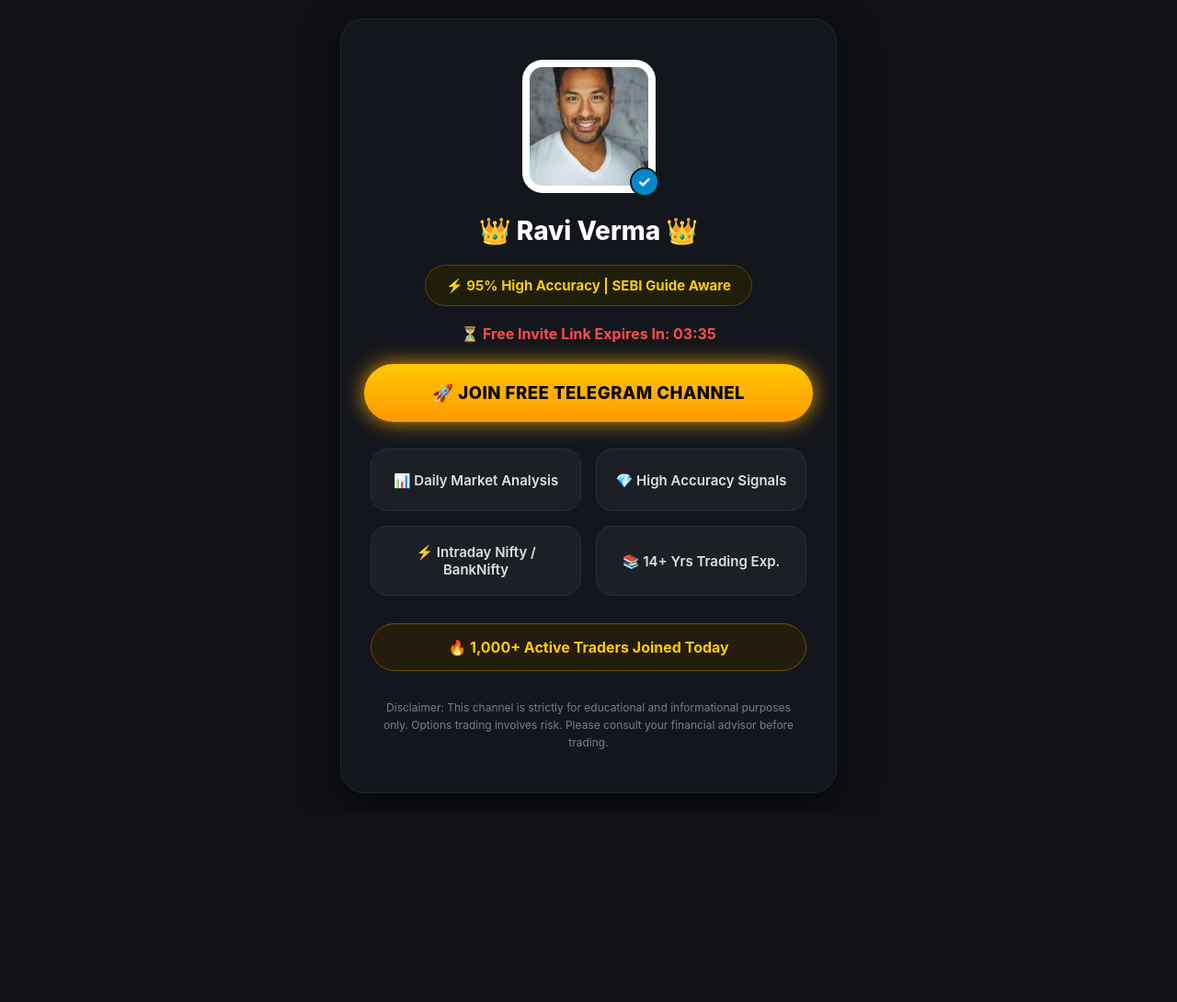
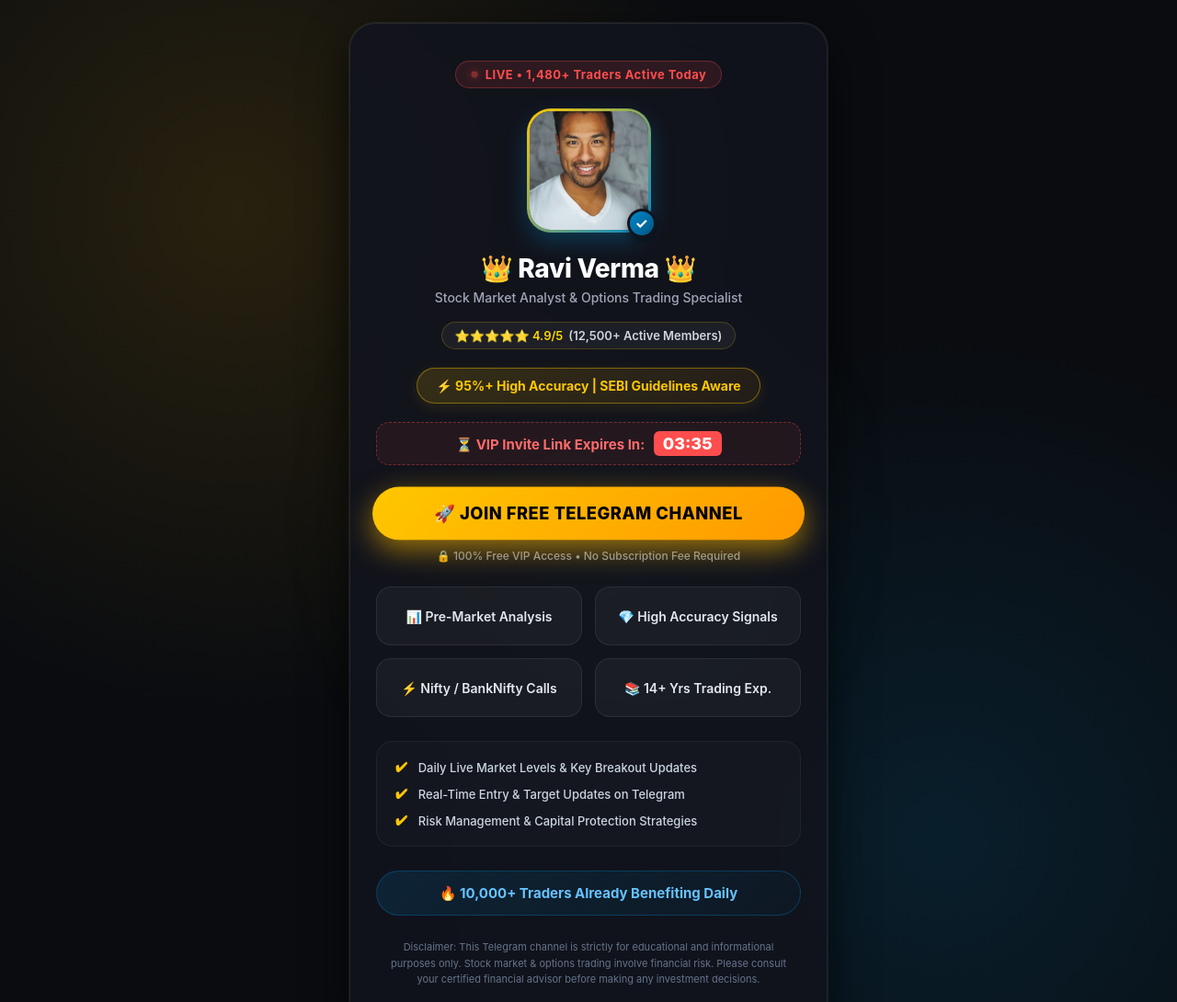
Before and after one commit to ravi-verma-001/InstagramLandingpage, a website: page index.html in a window 1280 px wide. Shown: the top 1090 px of the page at 92% size. Before the commit the page ends 883 px from the top, so only its background shows below. Drawn offline with Linux system fonts and the light colour scheme.

Commit message:
Enhance theme with modern Web3 dark aesthetics, glassmorphism, shimmer CTA button, and benefits checklist

```diff
--- a/index.html
+++ b/index.html
@@ -3,7 +3,7 @@
 <head>
     <meta charset="UTF-8">
     <meta name="viewport" content="width=device-width, initial-scale=1.0">
-    <title>Ravi Verma - Telegram Channel</title>
+    <title>Ravi Verma - Official Telegram Channel</title>
 
     <style>
         * {
@@ -14,48 +14,101 @@
         }
 
         body {
-            background-color: #0f1115;
+            background-color: #0a0c10;
+            background-image:
+                radial-gradient(circle at 20% 20%, rgba(255, 184, 0, 0.12) 0%, transparent 40%),
+                radial-gradient(circle at 80% 80%, rgba(0, 136, 204, 0.15) 0%, transparent 40%);
             color: #ffffff;
             display: flex;
             justify-content: center;
             align-items: center;
             min-height: 100vh;
-            padding: 20px 15px;
+            padding: 25px 15px;
+            position: relative;
+            overflow-x: hidden;
+        }
+
+        /* Ambient Glow Background Effect */
+        .bg-glow {
+            position: absolute;
+            width: 300px;
+            height: 300px;
+            background: linear-gradient(135deg, rgba(255, 180, 0, 0.25), rgba(0, 136, 204, 0.25));
+            filter: blur(90px);
+            border-radius: 50%;
+            z-index: 0;
+            pointer-events: none;
         }
 
         .container {
+            position: relative;
+            z-index: 1;
             width: 100%;
-            max-width: 540px;
-            background-color: #14161d;
-            border-radius: 26px;
-            padding: 44px 32px;
+            max-width: 520px;
+            background: rgba(18, 20, 29, 0.92);
+            backdrop-filter: blur(16px);
+            border-radius: 28px;
+            padding: 40px 28px;
             text-align: center;
-            box-shadow: 0 12px 40px rgba(0,0,0,0.6);
-            border: 1px solid #222630;
+            box-shadow: 0 20px 50px rgba(0, 0, 0, 0.7), 0 0 1px 1px rgba(255, 255, 255, 0.1);
+            border: 1px solid rgba(255, 255, 255, 0.08);
         }
 
-        /* Profile Logo Container */
-        .logo-container {
+        /* Live Indicator Badge */
+        .live-badge {
+            display: inline-flex;
+            align-items: center;
+            gap: 8px;
+            background: rgba(255, 77, 77, 0.12);
+            border: 1px solid rgba(255, 77, 77, 0.3);
+            color: #ff4d4d;
+            padding: 6px 16px;
+            border-radius: 20px;
+            font-size: 13px;
+            font-weight: 700;
+            margin-bottom: 22px;
+            letter-spacing: 0.5px;
+        }
+
+        .pulse-dot {
+            width: 8px;
+            height: 8px;
+            background-color: #ff4d4d;
+            border-radius: 50%;
+            box-shadow: 0 0 10px #ff4d4d;
+            animation: blink 1.4s infinite ease-in-out;
+        }
+
+        @keyframes blink {
+            0%, 100% { opacity: 1; transform: scale(1); }
+            50% { opacity: 0.4; transform: scale(0.85); }
+        }
+
+        /* Profile Logo Container with Gradient Ring */
+        .logo-wrapper {
             position: relative;
-            width: 145px;
-            height: 145px;
-            margin: 0 auto 24px auto;
+            width: 135px;
+            height: 135px;
+            margin: 0 auto 22px auto;
+            border-radius: 26px;
+            padding: 3px;
+            background: linear-gradient(135deg, #ffc700, #0088cc);
+            box-shadow: 0 10px 25px rgba(0, 136, 204, 0.3);
         }
 
         .logo-img {
             width: 100%;
             height: 100%;
             object-fit: cover;
-            border-radius: 22px;
-            background-color: #ffffff;
-            padding: 8px;
+            border-radius: 23px;
+            background-color: #12141d;
         }
 
         .verified-badge {
             position: absolute;
-            bottom: -4px;
-            right: -4px;
-            background-color: #0088cc;
+            bottom: -6px;
+            right: -6px;
+            background: linear-gradient(135deg, #0088cc, #005580);
             color: white;
             border-radius: 50%;
             width: 32px;
@@ -63,136 +116,232 @@
             display: flex;
             align-items: center;
             justify-content: center;
-            border: 2px solid #14161d;
-            font-size: 17px;
+            border: 3px solid #12141d;
+            font-size: 16px;
             font-weight: bold;
+            box-shadow: 0 4px 10px rgba(0, 0, 0, 0.4);
         }
 
-        /* Main Heading */
+        /* Title & Tagline */
         .title {
             font-size: 28px;
             font-weight: 800;
+            margin-bottom: 6px;
+            color: #ffffff;
+            letter-spacing: -0.3px;
+        }
+
+        .sub-tagline {
+            color: #a0a6b8;
+            font-size: 14px;
+            margin-bottom: 18px;
+            font-weight: 500;
+        }
+
+        /* Rating Stars */
+        .rating-box {
+            display: inline-flex;
+            align-items: center;
+            gap: 6px;
+            background: rgba(255, 255, 255, 0.05);
+            padding: 6px 14px;
+            border-radius: 20px;
+            font-size: 13px;
+            font-weight: 600;
+            color: #ffd700;
             margin-bottom: 20px;
+            border: 1px solid rgba(255, 215, 0, 0.2);
+        }
+
+        .rating-box span {
+            color: #d1d5db;
+        }
+
+        /* Pill Badge */
+        .badge-pill {
+            background: linear-gradient(135deg, rgba(255, 199, 0, 0.15), rgba(255, 153, 0, 0.08));
+            border: 1px solid rgba(255, 199, 0, 0.4);
+            color: #ffc700;
+            padding: 10px 20px;
+            border-radius: 30px;
+            font-size: 14px;
+            font-weight: 700;
+            display: inline-block;
+            margin-bottom: 20px;
+            box-shadow: 0 4px 15px rgba(255, 199, 0, 0.1);
+        }
+
+        /* Timer Box */
+        .timer-box {
+            background: rgba(255, 77, 77, 0.08);
+            border: 1px dashed rgba(255, 77, 77, 0.4);
+            border-radius: 14px;
+            padding: 12px 18px;
+            margin-bottom: 24px;
+            color: #ff6b6b;
+            font-size: 15px;
+            font-weight: 700;
+        }
+
+        .timer-box span {
             color: #ffffff;
+            font-size: 18px;
+            font-weight: 800;
+            background: #ff4d4d;
+            padding: 3px 10px;
+            border-radius: 6px;
+            margin-left: 6px;
+        }
+
+        /* Shimmer Animated CTA Button */
+        .btn-cta {
+            position: relative;
+            display: flex;
+            align-items: center;
+            justify-content: center;
+            gap: 10px;
+            background: linear-gradient(135deg, #ffc700 0%, #ff9900 100%);
+            color: #000000;
+            text-decoration: none;
+            font-weight: 800;
+            font-size: 18px;
+            padding: 18px 24px;
+            border-radius: 35px;
+            margin-bottom: 10px;
+            text-transform: uppercase;
+            letter-spacing: 0.5px;
+            overflow: hidden;
+            box-shadow: 0 8px 25px rgba(255, 184, 0, 0.4), 0 0 0 1px rgba(255, 255, 255, 0.2) inset;
+            transition: all 0.3s cubic-bezier(0.25, 0.8, 0.25, 1);
+            animation: pulseGlow 2.2s infinite ease-in-out;
+        }
+
+        /* Shimmer Light Effect */
+        .btn-cta::after {
+            content: '';
+            position: absolute;
+            top: -50%;
+            left: -60%;
+            width: 50%;
+            height: 200%;
+            background: linear-gradient(
+                90deg,
+                transparent,
+                rgba(255, 255, 255, 0.45),
+                transparent
+            );
+            transform: rotate(30deg);
+            animation: shimmer 2.5s infinite;
+        }
+
+        @keyframes shimmer {
+            0% { left: -60%; }
+            100% { left: 140%; }
+        }
+
+        @keyframes pulseGlow {
+            0%, 100% {
+                transform: scale(1);
+                box-shadow: 0 8px 25px rgba(255, 184, 0, 0.4);
+            }
+            50% {
+                transform: scale(1.03);
+                box-shadow: 0 12px 35px rgba(255, 184, 0, 0.7);
+            }
+        }
+
+        .btn-cta:hover {
+            transform: scale(1.04);
+            background: linear-gradient(135deg, #ffd433 0%, #ffaa00 100%);
+        }
+
+        .cta-subtext {
+            font-size: 12px;
+            color: #8c94a6;
+            margin-bottom: 26px;
+            font-weight: 500;
+        }
+
+        /* Feature Grid */
+        .features-grid {
+            display: grid;
+            grid-template-columns: 1fr 1fr;
+            gap: 14px;
+            margin-bottom: 26px;
+        }
+
+        .feature-card {
+            background: rgba(255, 255, 255, 0.04);
+            border: 1px solid rgba(255, 255, 255, 0.08);
+            border-radius: 16px;
+            padding: 16px 12px;
+            display: flex;
+            align-items: center;
+            justify-content: center;
+            gap: 10px;
+            font-size: 14px;
+            font-weight: 600;
+            color: #e2e8f0;
+            min-height: 64px;
+            transition: all 0.3s ease;
+        }
+
+        .feature-card:hover {
+            background: rgba(255, 255, 255, 0.07);
+            border-color: rgba(255, 199, 0, 0.3);
+            transform: translateY(-2px);
+        }
+
+        /* Stats Banner */
+        .stats-banner {
+            background: linear-gradient(135deg, rgba(0, 136, 204, 0.15), rgba(0, 85, 128, 0.08));
+            border: 1px solid rgba(0, 136, 204, 0.3);
+            color: #66c2ff;
+            padding: 14px 20px;
+            border-radius: 30px;
+            font-size: 15px;
+            font-weight: 700;
+            margin-bottom: 26px;
             display: flex;
             align-items: center;
             justify-content: center;
             gap: 10px;
         }
 
-        /* Pill Badge */
-        .badge-pill {
-            background-color: #1e1e0a;
-            border: 1px solid #554400;
-            color: #ffcc00;
-            padding: 12px 22px;
-            border-radius: 30px;
-            font-size: 15px;
-            font-weight: 700;
-            display: inline-block;
-            margin-bottom: 20px;
+        /* Key Benefits Checklist */
+        .benefits-list {
+            text-align: left;
+            background: rgba(255, 255, 255, 0.02);
+            border: 1px solid rgba(255, 255, 255, 0.05);
+            border-radius: 18px;
+            padding: 18px 20px;
+            margin-bottom: 26px;
         }
 
-        /* Timer Text */
-        .timer-text {
-            color: #ff4d4d;
-            font-size: 16px;
-            font-weight: 700;
-            margin-bottom: 24px;
+        .benefit-item {
+            display: flex;
+            align-items: center;
+            gap: 12px;
+            font-size: 13px;
+            color: #cbd5e1;
+            margin-bottom: 10px;
+            font-weight: 500;
         }
 
-        /* Animated CTA Button with Glow & Pulse Effect */
-        .btn-cta {
-            display: flex;
-            align-items: center;
-            justify-content: center;
-            gap: 10px;
-            background: linear-gradient(180deg, #ffc700 0%, #ff9900 100%);
-            color: #000000;
-            text-decoration: none;
-            font-weight: 800;
-            font-size: 18px;
-            padding: 20px 28px;
-            border-radius: 36px;
-            margin-bottom: 30px;
-            text-transform: uppercase;
-            letter-spacing: 0.5px;
-
-            /* Dynamic Animation Setup */
-            animation: pulseGlow 2s infinite ease-in-out;
-            transition: all 0.3s cubic-bezier(0.25, 0.8, 0.25, 1);
+        .benefit-item:last-child {
+            margin-bottom: 0;
         }
 
-        /* Hover & Active State */
-        .btn-cta:hover {
-            transform: scale(1.04);
-            background: linear-gradient(180deg, #ffe066 0%, #ffaa00 100%);
-            box-shadow: 0 0 25px rgba(255, 180, 0, 0.9), 0 0 10px rgba(255, 255, 255, 0.5);
-        }
-
-        .btn-cta:active {
-            transform: scale(0.98);
-        }
-
-        /* Continuous Pulse Animation */
-        @keyframes pulseGlow {
-            0% {
-                transform: scale(1);
-                box-shadow: 0 0 12px rgba(255, 153, 0, 0.5);
-            }
-            50% {
-                transform: scale(1.03);
-                box-shadow: 0 0 22px rgba(255, 175, 0, 0.85);
-            }
-            100% {
-                transform: scale(1);
-                box-shadow: 0 0 12px rgba(255, 153, 0, 0.5);
-            }
-        }
-
-        /* Feature Grid */
-        .features-grid {
-            display: grid;
-            grid-template-columns: 1fr 1fr;
-            gap: 16px;
-            margin-bottom: 30px;
-        }
-
-        .feature-card {
-            background-color: #1c1f26;
-            border: 1px solid #2a2e39;
-            border-radius: 18px;
-            padding: 18px 14px;
-            display: flex;
-            align-items: center;
-            justify-content: center;
-            gap: 10px;
+        .benefit-icon {
+            color: #ffc700;
+            font-weight: bold;
             font-size: 15px;
-            font-weight: 600;
-            color: #e0e0e0;
-            min-height: 68px;
-        }
-
-        /* Stats Pill */
-        .stats-pill {
-            background-color: #241c0c;
-            border: 1px solid #664d00;
-            color: #ffcc00;
-            padding: 15px 24px;
-            border-radius: 30px;
-            font-size: 16px;
-            font-weight: 700;
-            margin-bottom: 30px;
-            display: flex;
-            align-items: center;
-            justify-content: center;
-            gap: 10px;
         }
 
         /* Disclaimer Footer */
         .disclaimer {
-            font-size: 12px;
-            color: #777e90;
+            font-size: 11px;
+            color: #64748b;
             line-height: 1.6;
             padding: 0 10px;
         }
@@ -200,59 +349,90 @@
 </head>
 <body>
 
+    <div class="bg-glow"></div>
+
     <div class="container">
-        <!-- Profile / Logo Container -->
-        <div class="logo-container">
+
+        <!-- Live Pulse Indicator -->
+        <div class="live-badge">
+            <div class="pulse-dot"></div>
+            LIVE • 1,480+ Traders Active Today
+        </div>
+
+        <!-- Profile Logo Container with Gradient Aura -->
+        <div class="logo-wrapper">
             <img src="logo.png" alt="Ravi Verma Profile Logo" class="logo-img">
             <div class="verified-badge">✓</div>
         </div>
 
-        <!-- Main Heading -->
+        <!-- Main Title & Tagline -->
         <h1 class="title">👑 Ravi Verma 👑</h1>
+        <p class="sub-tagline">Stock Market Analyst & Options Trading Specialist</p>
+
+        <!-- Social Proof Rating -->
+        <div class="rating-box">
+            ⭐⭐⭐⭐⭐ 4.9/5 <span>(12,500+ Active Members)</span>
+        </div>
 
         <!-- Accuracy Badge Pill -->
-        <div class="badge-pill">
-            ⚡ 95% High Accuracy | SEBI Guide Aware
+        <div>
+            <div class="badge-pill">
+                ⚡ 95%+ High Accuracy | SEBI Guidelines Aware
+            </div>
         </div>
 
-        <!-- Countdown Timer -->
-        <div class="timer-text">
-            ⏳ Free Invite Link Expires In: <span id="timer">03:39</span>
+        <!-- Countdown Urgency Box -->
+        <div class="timer-box">
+            ⏳ VIP Invite Link Expires In: <span id="timer">03:39</span>
         </div>
 
-        <!-- Animated Join Telegram CTA -->
+        <!-- Shimmering Call to Action Button -->
         <a href="#" target="_blank" class="btn-cta">
             🚀 JOIN FREE TELEGRAM CHANNEL
         </a>
+        <p class="cta-subtext">🔒 100% Free VIP Access • No Subscription Fee Required</p>
 
-        <!-- Feature Grid -->
+        <!-- Features Grid -->
         <div class="features-grid">
             <div class="feature-card">
-                📊 Daily Market Analysis
+                📊 Pre-Market Analysis
             </div>
             <div class="feature-card">
                 💎 High Accuracy Signals
             </div>
             <div class="feature-card">
-                ⚡ Intraday Nifty / BankNifty
+                ⚡ Nifty / BankNifty Calls
             </div>
             <div class="feature-card">
                 📚 14+ Yrs Trading Exp.
             </div>
         </div>
 
+        <!-- Benefits Checklist -->
+        <div class="benefits-list">
+            <div class="benefit-item">
+                <span class="benefit-icon">✔</span> Daily Live Market Levels & Key Breakout Updates
+            </div>
+            <div class="benefit-item">
+                <span class="benefit-icon">✔</span> Real-Time Entry & Target Updates on Telegram
+            </div>
+            <div class="benefit-item">
+                <span class="benefit-icon">✔</span> Risk Management & Capital Protection Strategies
+            </div>
+        </div>
+
         <!-- Active Join Counter Pill -->
-        <div class="stats-pill">
-            🔥 1,000+ Active Traders Joined Today
+        <div class="stats-banner">
+            🔥 10,000+ Traders Already Benefiting Daily
         </div>
 
         <!-- Disclaimer -->
         <p class="disclaimer">
-            Disclaimer: This channel is strictly for educational and informational purposes only. Options trading involves risk. Please consult your financial advisor before trading.
+            Disclaimer: This Telegram channel is strictly for educational and informational purposes only. Stock market & options trading involve financial risk. Please consult your certified financial advisor before making any investment decisions.
         </p>
     </div>
 
-    <!-- Dynamic Countdown Timer JS -->
+    <!-- Countdown Timer JS -->
     <script>
         function startTimer(duration, display) {
             let timer = duration, minutes, seconds;
@@ -272,7 +452,7 @@
         }
 
         window.onload = function () {
-            let initialTime = 60 * 3 + 39; // 3 min 39 sec countdown
+            let initialTime = 60 * 3 + 39; // 3 min 39 sec
             let display = document.querySelector('#timer');
             startTimer(initialTime, display);
         };
```
